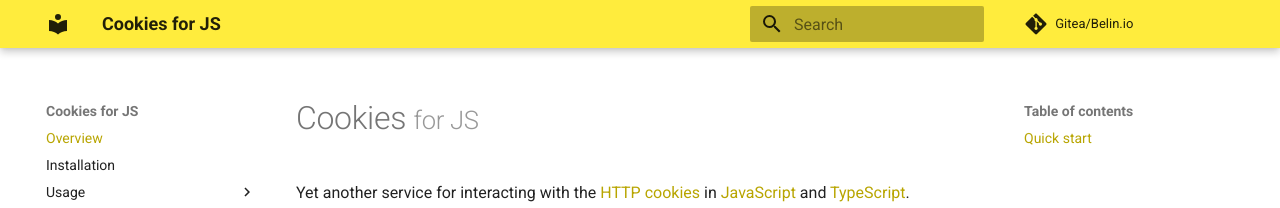
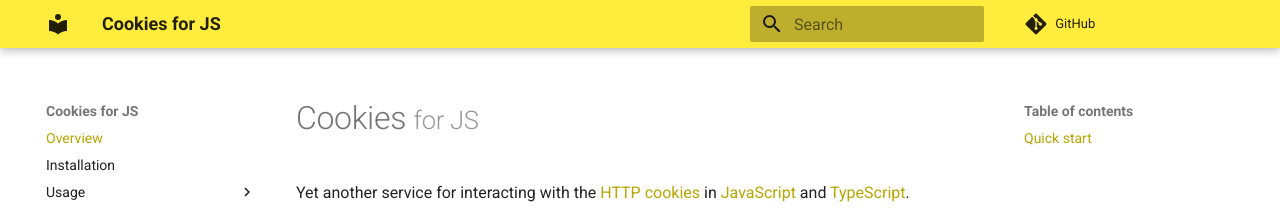
Before and after one commit to cedx/cookies.js, an MkDocs documentation site: the page built from doc/index.md, in a window 1280 px wide. Shown: the top 208 px of the page. Built offline with MkDocs 1.6.1 and Material for MkDocs 9.7.7, drawn with Linux system fonts in a browser that asks for light colours; comment, search, counter and statistics services are not loaded.

```diff
--- a/mkdocs.yml
+++ b/mkdocs.yml
@@ -6,8 +6,8 @@ site_url: https://dev.belin.io/cookies.js
 docs_dir: doc
 site_dir: web
 
-repo_name: Gitea/Belin.io
-repo_url: https://git.belin.io/cedx/cookies.js
+repo_name: GitHub
+repo_url: https://github.com/cedx/cookies.js
 edit_uri: ''
 
 copyright: Copyright &copy; 2017 - 2019 Cédric Belin
--- a/package.json
+++ b/package.json
@@ -7,6 +7,7 @@
   "license": "MIT",
   "main": "./lib/index.js",
   "name": "@cedx/cookies",
+  "repository": "github:cedx/cookies.js",
   "types": "./lib/index.d.ts",
   "version": "3.0.0",
   "dependencies": {
@@ -49,10 +50,6 @@
     "html",
     "service"
   ],
-  "repository": {
-    "type": "git",
-    "url": "https://git.belin.io/cedx/cookies.js.git"
-  },
   "scripts": {
     "coverage": "gulp coverage",
     "prepare": "gulp build",
```
Also changed, not shown: README.md (+1 -1 lines).
